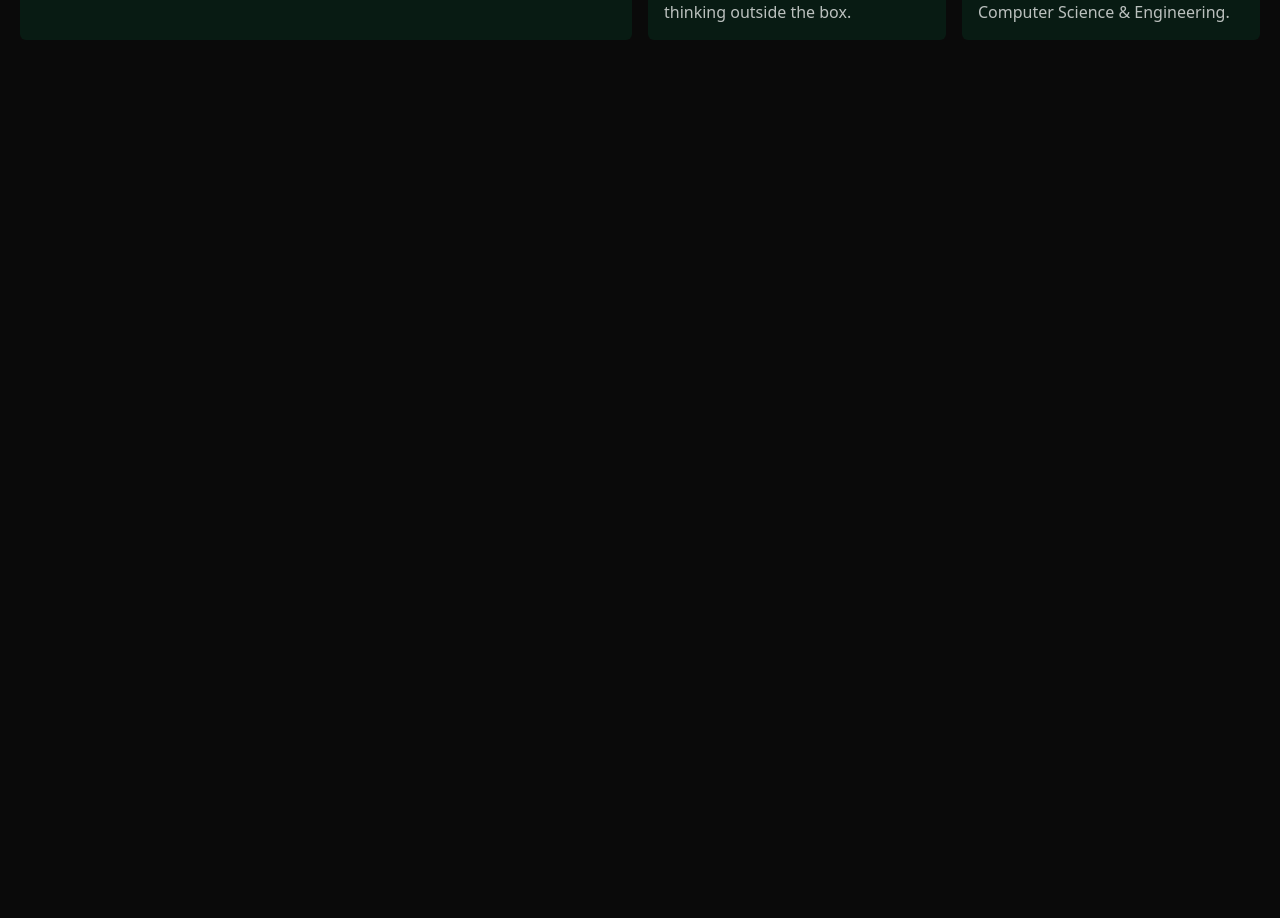
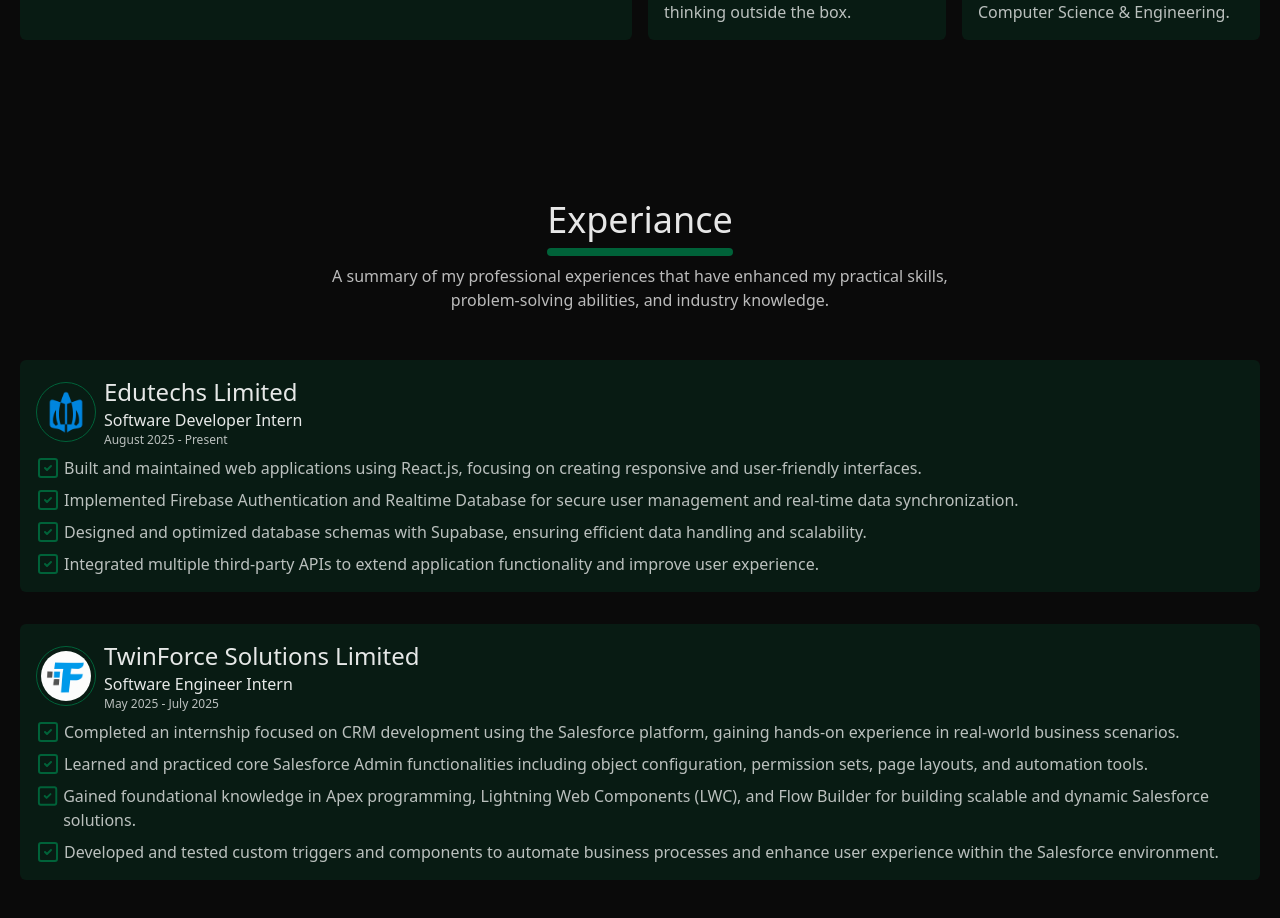
Before and after one commit to sakib-333/portfolio, a React (Vite) app: page / in a window 1280 px wide. Shown: the part 1269-2187 px from the top of the page. Before the commit the page ends 1389 px from the top, so only its background shows below. Built offline with nearby package versions, Linux system fonts and the light colour scheme.

Commit message:
Add experiance section.

```diff
--- a/src/App.tsx
+++ b/src/App.tsx
@@ -3,7 +3,7 @@
 import AboutSection from "./sections/about-section"
 // import ContactSection from "./sections/contact-section"
 // import EducationSection from "./sections/education-section"
-// import ExperianceSection from "./sections/experiance-section"
+import ExperianceSection from "./sections/experiance-section"
 import HomeSection from "./sections/home-section"
 // import ProjectsSection from "./sections/projects-section"
 // import SkillsSection from "./sections/skills-section"
@@ -76,8 +76,8 @@
           />
 
           <AboutSection />
-          {/* <ExperianceSection />
-          <SkillsSection />
+          <ExperianceSection />
+         {/*  <SkillsSection />
           <ProjectsSection />
           <EducationSection />
           <ContactSection />
--- /dev/null
+++ b/src/components/experiance-card/index.tsx
@@ -0,0 +1,41 @@
+import { SquareCheck } from "lucide-react";
+import Text from "../text";
+
+interface Props {
+     experiance: {
+          id: string;
+          companyLogo: string;
+          companyName: string;
+          companySite: string;
+          position: string;
+          duration: string;
+          workedWith: string[];
+     }
+}
+
+function ExperianceCard({ experiance}: Props) {
+     const {companyLogo, companyName, companySite, position, duration, workedWith} = experiance;
+  return (
+    <div className="bg-primary/20 p-4 rounded-sm space-y-2">
+     <div className="flex items-center space-x-2">
+          <img src={companyLogo} className="rounded-full border w-15 h-15 p-1" alt="company-logo" />
+          <div>
+               <a href={companySite} target="_blank" rel="noopener noreferrer">
+                    <Text titleSm className="hover:text-primary transition-colors duration-200">{companyName}</Text>
+               </a>
+               <Text textBase>{position}</Text>
+               <Text caption accentColor>{duration}</Text>
+          </div>
+     </div>
+     <ul className="space-y-2">
+          {workedWith.map(work=> (
+               <li className="flex items-start gap-1" key={work}>
+                   <SquareCheck className="text-primary" /> <Text textBase accentColor>{work}</Text>
+               </li>
+          ))}
+     </ul>
+    </div>
+  )
+}
+
+export default ExperianceCard
--- /dev/null
+++ b/src/sections/experiance-section/index.tsx
@@ -0,0 +1,52 @@
+import ExperianceCard from "@/components/experiance-card"
+import Section from "@/components/section"
+import SectionHeader from "@/components/section-header"
+
+const experianceData = [
+  {
+    id: "experiance-2",
+    companyLogo: "/companies/edutechs.png",
+    companyName: "Edutechs Limited",
+    companySite: "https://edutechs.app/welcome",
+    position: "Software Developer Intern",
+    duration: "August 2025 - Present",
+    workedWith: [
+      "Built and maintained web applications using React.js, focusing on creating responsive and user-friendly interfaces.",
+      "Implemented Firebase Authentication and Realtime Database for secure user management and real-time data synchronization.",
+      "Designed and optimized database schemas with Supabase, ensuring efficient data handling and scalability.",
+      "Integrated multiple third-party APIs to extend application functionality and improve user experience."
+    ]
+  },
+  {
+    id: "experiance-1",
+    companyLogo: "/companies/tfs.png",
+    companyName: "TwinForce Solutions Limited",
+    companySite: "https://twinforce.net",
+    position: "Software Engineer Intern",
+    duration: "May 2025 - July 2025",
+    workedWith: [
+      "Completed an internship focused on CRM development using the Salesforce platform, gaining hands-on experience in real-world business scenarios.",
+      "Learned and practiced core Salesforce Admin functionalities including object configuration, permission sets, page layouts, and automation tools.",
+      "Gained foundational knowledge in Apex programming, Lightning Web Components (LWC), and Flow Builder for building scalable and dynamic Salesforce solutions.",
+      "Developed and tested custom triggers and components to automate business processes and enhance user experience within the Salesforce environment."
+    ]
+  },
+]
+
+function ExperianceSection() {
+  return (
+    <Section id="experiance-section">
+      <SectionHeader
+        heading="Experiance"
+        title="A summary of my professional experiences that have enhanced my practical skills, problem-solving abilities, and industry knowledge."
+      />
+      <div className="pt-10 space-y-8">
+        {experianceData.map(exp => (
+          <ExperianceCard key={exp.id} experiance={exp} />
+        ))}
+      </div>
+    </Section>
+  )
+}
+
+export default ExperianceSection
```
Also changed, not shown: public/companies/edutechs.png (added), public/companies/tfs.png (added).
